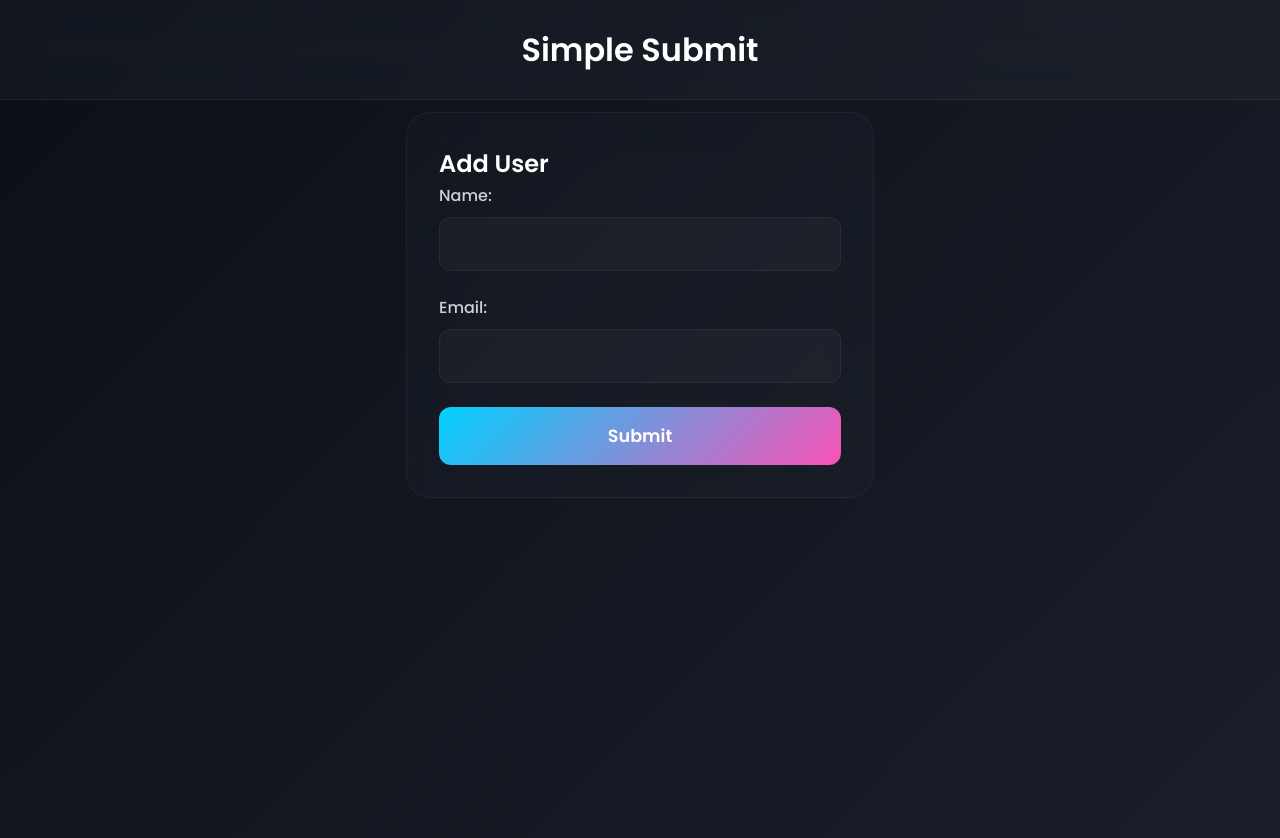
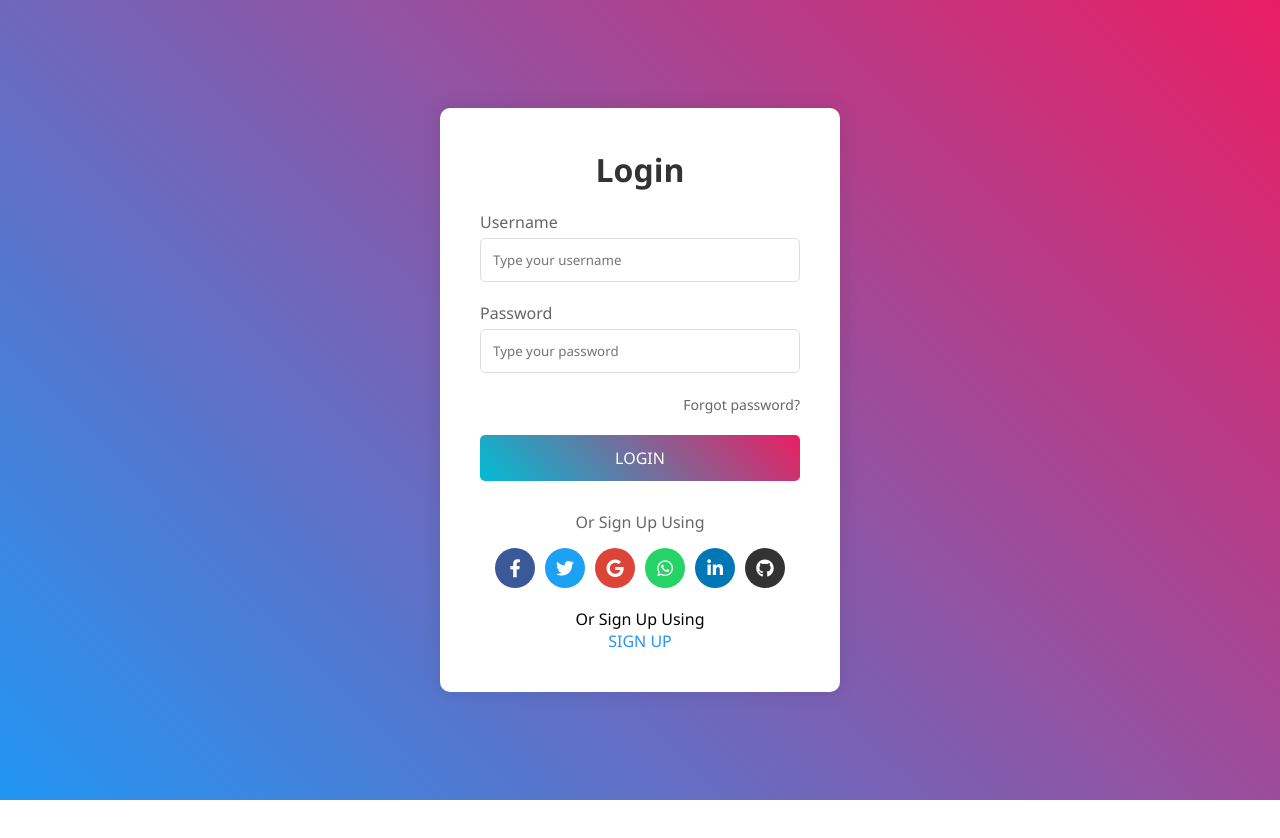
Before and after one commit to Vishallokhande8788/SimpleSubmit, a website built with Vite: page index.html in a window 1280 px wide. After the commit the page ends 800 px from the top, so only its background shows below. Built offline with nearby package versions, Linux system fonts and the light colour scheme.

Commit message:
update all code
in new different style

```diff
--- a/index.html
+++ b/index.html
@@ -3,42 +3,47 @@
 <head>
     <meta charset="UTF-8">
     <meta name="viewport" content="width=device-width, initial-scale=1.0">
-    <meta http-equiv="X-UA-Compatible" content="ie=edge">
-    <title>Simple Submit</title>
-    <link rel="shortcut icon" href="ss.jpg" type="image/x-icon">
+    <title>Login Form</title>
     <link rel="stylesheet" href="src/style.css">
-
+    <link rel="stylesheet" href="https://cdnjs.cloudflare.com/ajax/libs/font-awesome/5.15.4/css/all.min.css">
 </head>
 <body>
-    <header>
-        <h1>Simple Submit</h1>
-    </header>
-
-    <section class="container">
-        <form id="my-form">
-            <h1>Add User</h1>
-            <div>
-                <label for="name">Name:</label>
-                <input type="text" id="name" />
+    <div class="login-container">
+        <h1>Login</h1>
+        <form id="loginForm">
+            <div class="form-group">
+                <label>Username</label>
+                <input type="text" id="username" placeholder="Type your username" required>
             </div>
-            <div>
-                <label for="email">Email:</label>
-                <input type="text" id="email" />
+            <div class="form-group">
+                <label>Password</label>
+                <input type="password" id="password" placeholder="Type your password" required>
             </div>
-            <input class="btn" type="submit" value="Submit" />
+            <div class="forgot-password">
+                <a href="#">Forgot password?</a>
+            </div>
+            <button type="submit" class="login-btn">LOGIN</button>
         </form>
 
-        <ul id="users"></ul>
-    </section>
+        <div class="social-login">
+            <p>Or Sign Up Using</p>
+            <div class="social-icons">
+                <button class="facebook"><i class="fab fa-facebook-f"></i></button>
+                <button class="twitter"><i class="fab fa-twitter"></i></button>
+                <button class="google"><i class="fab fa-google"></i></button>
+                <button class="whatsapp"><i class="fab fa-whatsapp"></i></button>
+                <button class="linkedin"><i class="fab fa-linkedin-in"></i></button>
+                <button class="github"><i class="fab fa-github"></i></button>
+            </div>
+        </div>
 
-    <!--  Custom Alert Box -->
-    <div id="custom-alert">
-        <div class="alert-box">
-            <p id="alert-message"></p>
-            <button onclick="closeAlert()">OK</button>
+        <div class="signup-link">
+            <p>Or Sign Up Using</p>
+            <a href="#">SIGN UP</a>
         </div>
     </div>
 
+    <div id="custom-alert" class="hidden">Form successfully submitted!</div>
     <script src="src/main.js"></script>
 </body>
 </html>
--- a/src/main.js
+++ b/src/main.js
@@ -1,49 +1,37 @@
-document.getElementById("my-form").addEventListener("submit", function (e) {
-  e.preventDefault(); // stop Page reload
+document.getElementById('loginForm').addEventListener('submit', function(e) {
+    e.preventDefault();
 
-  let name = document.getElementById("name").value.trim();
-  let email = document.getElementById("email").value.trim();
+    const username = document.getElementById('username');
+    const password = document.getElementById('password');
 
-  if (name === "" || email === "") {
-    showAlert("⚠️ Enter both Name and Email!", "error");
-  } else if (!validateEmail(email)) {
-    showAlert("⚠️ Enter a valid Email!", "error");
-  } else {
-    showAlert(
-      `✅ Name: ${name}<br>✅ Email: ${email}<br>Submitted successfully! 🎉`,
-      "success"
-    );
+    // Basic validation
+    if (username.value.trim() === '' || password.value.trim() === '') {
+        showAlert('Please fill in all fields', 'error');
+        return;
+    }
 
-    // Input Fields Clear
-    document.getElementById("name").value = "";
-    document.getElementById("email").value = "";
-  }
+    // Show success message
+    showAlert('Form successfully submitted!', 'success');
+
+    // Clear the form
+    username.value = '';
+    password.value = '';
 });
 
-// Custom Alert Function
+// Function to show alert
 function showAlert(message, type) {
-  let alertBox = document.getElementById("custom-alert");
-  let alertMessage = document.getElementById("alert-message");
+    const alertBox = document.getElementById('custom-alert');
+    alertBox.textContent = message;
 
-  alertMessage.innerHTML = message;
-  alertBox.style.display = "block"; // show Alert
-  alertBox.classList.add("show");
+    if (type === 'error') {
+        alertBox.style.background = '#f44336';
+    } else {
+        alertBox.style.background = '#4caf50';
+    }
 
-  if (type === "error") {
-    alertBox.style.border = "2px solid #FF4B2B";
-  } else {
-    alertBox.style.border = "2px solid #00D1FF";
-  }
+    alertBox.classList.add('show');
+
+    setTimeout(() => {
+        alertBox.classList.remove('show');
+    }, 3000);
 }
-
-//  Email Validation Function
-function validateEmail(email) {
-  return /^[^\s@]+@[^\s@]+\.[^\s@]+$/.test(email);
-}
-
-//  Close Alert Function
-function closeAlert() {
-  let alertBox = document.getElementById("custom-alert");
-  alertBox.classList.remove("show");
-  alertBox.style.display = "none"; // Alert Hide
-}
--- a/src/style.css
+++ b/src/style.css
@@ -1,115 +1,152 @@
-@import url("https://fonts.googleapis.com/css2?family=Poppins:wght@300;400;500;600&display=swap");
-
+/* General Styling */
 * {
   margin: 0;
   padding: 0;
   box-sizing: border-box;
-  font-family: "Poppins", sans-serif;
+  font-family: 'Segoe UI', Roboto, sans-serif;
 }
 
 body {
   min-height: 100vh;
-  background: linear-gradient(135deg, #0a0f18 0%, #1a1f29 100%);
-  color: #fff;
-  line-height: 1.6;
+  display: flex;
+  align-items: center;
+  justify-content: center;
+  background: linear-gradient(45deg, #2196f3, #e91e63);
 }
 
-header {
-  background: rgba(255, 255, 255, 0.03);
-  backdrop-filter: blur(20px);
-  border-bottom: 1px solid rgba(255, 255, 255, 0.05);
-  padding: 1.5rem;
+/* Login Container */
+.login-container {
+  background: white;
+  padding: 40px;
+  border-radius: 10px;
+  box-shadow: 0 0 20px rgba(0, 0, 0, 0.1);
+  width: 100%;
+  max-width: 400px;
   text-align: center;
-  position: fixed;
-  width: 100%;
-  top: 0;
-  z-index: 1000;
 }
 
-.container {
-  margin: 7rem auto 3rem;
-  width: 500px;
-  padding: 0 1rem;
+.login-container h1 {
+  margin-bottom: 20px;
+  color: #333;
 }
 
-#my-form {
-  background: rgba(255, 255, 255, 0.02);
-  backdrop-filter: blur(20px);
-  border-radius: 24px;
-  border: 1px solid rgba(255, 255, 255, 0.05);
-  padding: 2rem;
+/* Form Styling */
+.form-group {
+  margin-bottom: 20px;
+  text-align: left;
 }
 
-#my-form label {
+.form-group label {
   display: block;
-  margin-bottom: 0.5rem;
-  font-weight: 500;
-  color: rgba(255, 255, 255, 0.8);
+  margin-bottom: 5px;
+  color: #666;
 }
 
-#my-form input[type="text"] {
+.form-group input {
   width: 100%;
-  padding: 1rem;
-  background: rgba(255, 255, 255, 0.03);
-  border: 1px solid rgba(255, 255, 255, 0.05);
-  border-radius: 12px;
-  color: #fff;
-  margin-bottom: 1.5rem;
+  padding: 12px;
+  border: 1px solid #ddd;
+  border-radius: 5px;
+  outline: none;
+  transition: border-color 0.3s;
 }
 
-.btn {
-  width: 100%;
-  padding: 1rem;
-  background: linear-gradient(135deg, #00d1ff, #fa52b6);
-  border: none;
-  border-radius: 12px;
-  color: white;
-  font-size: 1.1rem;
-  font-weight: 600;
-  cursor: pointer;
-  transition: all 0.3s ease;
+.form-group input:focus {
+  border-color: #2196f3;
 }
 
-.btn:hover {
-  transform: translateY(-2px);
-  box-shadow: 0 10px 20px rgba(0, 0, 0, 0.2);
+/* Forgot Password */
+.forgot-password {
+  text-align: right;
+  margin-bottom: 20px;
 }
 
-/*  Custom Alert Box */
+.forgot-password a {
+  color: #666;
+  text-decoration: none;
+  font-size: 14px;
+}
+
+/* Login Button */
+.login-btn {
+  width: 100%;
+  padding: 12px;
+  background: linear-gradient(45deg, #00bcd4, #e91e63);
+  border: none;
+  border-radius: 5px;
+  color: white;
+  font-size: 16px;
+  cursor: pointer;
+  transition: opacity 0.3s;
+}
+
+.login-btn:hover {
+  opacity: 0.9;
+}
+
+/* Social Login Section */
+.social-login {
+  margin-top: 30px;
+}
+
+.social-login p {
+  color: #666;
+  margin-bottom: 15px;
+}
+
+/* Social Icons */
+.social-icons {
+  display: flex;
+  justify-content: center;
+  gap: 10px;
+}
+
+.social-icons button {
+  width: 40px;
+  height: 40px;
+  border-radius: 50%;
+  border: none;
+  cursor: pointer;
+  display: flex;
+  align-items: center;
+  justify-content: center;
+  color: white;
+  font-size: 18px;
+}
+
+/* Individual Icon Colors */
+.facebook { background: #3b5998; }
+.twitter { background: #1da1f2; }
+.google { background: #db4437; }
+.whatsapp { background: #25D366; }
+.linkedin { background: #0077b5; }
+.github { background: #333; }
+
+/* Signup Link */
+.signup-link {
+  margin-top: 20px;
+}
+
+.signup-link a {
+  color: #2196f3;
+  text-decoration: none;
+}
+
+/* Custom Alert */
 #custom-alert {
-  display: none; /* By default hidden */
+  display: none;
   position: fixed;
-  top: 50%;
+  top: 20px;
   left: 50%;
-  transform: translate(-50%, -50%);
-  width: 320px;
-  background: rgba(255, 255, 255, 0.1);
-  backdrop-filter: blur(10px);
-  padding: 20px;
-  text-align: center;
-  border-radius: 12px;
-  box-shadow: 0 10px 30px rgba(0, 0, 0, 0.3);
+  transform: translateX(-50%);
+  background: #4caf50;
+  color: white;
+  padding: 15px 30px;
+  border-radius: 5px;
+  font-size: 16px;
+  box-shadow: 0px 5px 10px rgba(0, 0, 0, 0.1);
 }
 
 #custom-alert.show {
   display: block;
 }
-
-.alert-box p {
-  font-size: 1rem;
-  color: white;
-  margin-bottom: 15px;
-}
-
-.alert-box button {
-  padding: 10px 20px;
-  border: none;
-  background: linear-gradient(135deg, #00d1ff, #fa52b6);
-  color: white;
-  cursor: pointer;
-  border-radius: 6px;
-}
-
-.alert-box button:hover {
-  opacity: 0.8;
-}
```
